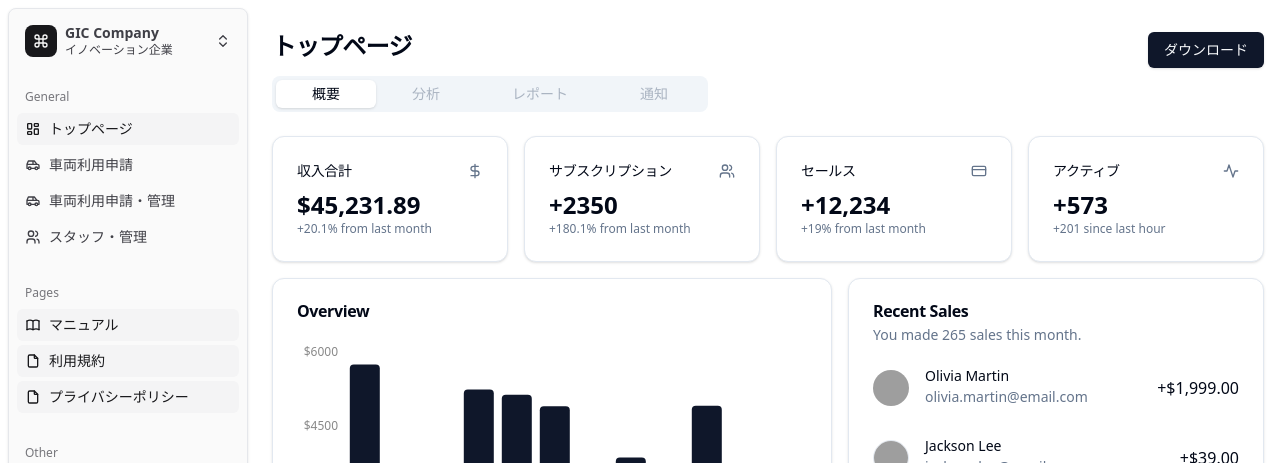
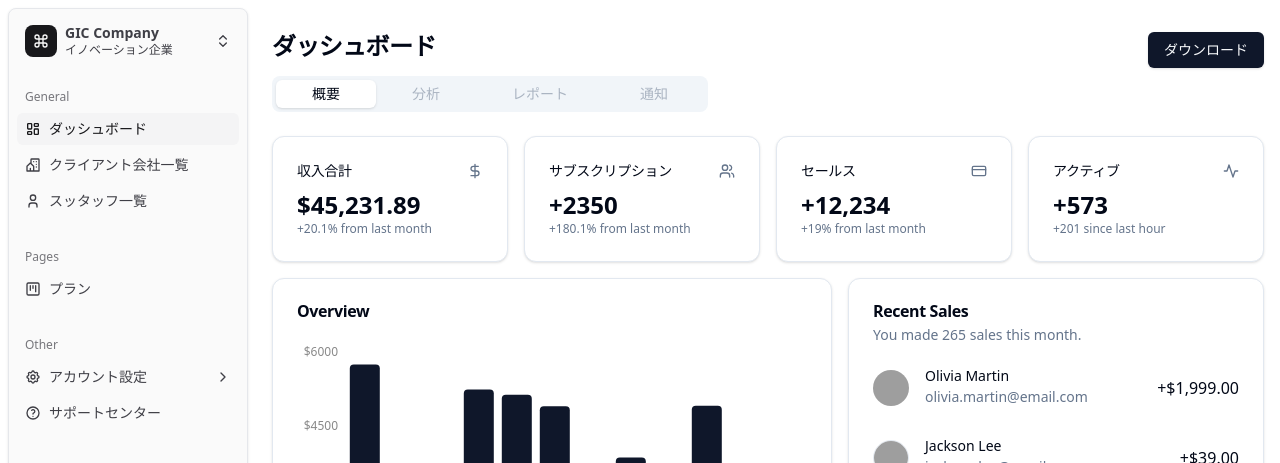
Before and after one commit to aungmyomyat498039/Admin-Dashboard, a React (Vite) app: page / in a window 1280 px wide. Shown: the top 463 px of the page. Built offline with nearby package versions, Linux system fonts and the light colour scheme; grey boxes are pictures that could not be loaded.

Commit message:
Change Japan Text

```diff
--- a/src/components/layout/data/sidebar-data.ts
+++ b/src/components/layout/data/sidebar-data.ts
@@ -1,27 +1,16 @@
 import {
-  IconBarrierBlock,
   IconBrowserCheck,
-  IconBug,
-  IconChecklist,
-  IconError404,
   IconHelp,
   IconLayoutDashboard,
-  IconLock,
-  IconLockAccess,
-  IconMessages,
   IconNotification,
-  IconPackages,
   IconPalette,
-  IconServerOff,
   IconSettings,
   IconTool,
   IconUserCog,
-  IconCar,
-  IconUsers,
-  IconBook,
-  IconFile
+  IconUser,
+  IconBuildingCommunity
 } from '@tabler/icons-react'
-import { AudioWaveform, Command, GalleryVerticalEnd } from 'lucide-react'
+import { Command, SquareKanban } from 'lucide-react'
 import { type SidebarData } from '../types'
 
 export const sidebarData: SidebarData = {
@@ -36,35 +25,25 @@ export const sidebarData: SidebarData = {
       logo: Command,
       plan: 'イノベーション企業',
     },
-    {
-      name: '代理店',
-      logo: GalleryVerticalEnd,
-      plan: 'Enterprise',
-    },
   ],
   navGroups: [
     {
       title: 'General',
       items: [
         {
-          title: 'トップページ',
+          title: 'ダッシュボード',
           url: '/',
           icon: IconLayoutDashboard,
         },
         {
-          title: ' 車両利用申請',
+          title: 'クライアント会社一覧',
           url: '/tasks',
-          icon: IconCar,
+          icon: IconBuildingCommunity,
         },
         {
-          title: '車両利用申請・管理',
+          title: 'スッタッフ一覧',
           url: '/apps',
-          icon: IconCar,
-        },
-        {
-          title: 'スタッフ・管理',
-          url: '/users',
-          icon: IconUsers,
+          icon: IconUser,
         },
       ],
     },
@@ -72,22 +51,9 @@ export const sidebarData: SidebarData = {
       title: 'Pages',
       items: [
         {
-          title: 'マニュアル',
-          url: '/',
-          icon: IconBook,
-
-        },
-        {
-          title: '利用規約',
-          url: '/',
-          icon: IconFile,
-
-        },
-        {
-          title: 'プライバシーポリシー',
-          url: '/',
-          icon: IconFile,
-
+          title: 'プラン',
+          url: '/tasks',
+          icon: SquareKanban,
         },
       ],
     },
@@ -99,29 +65,19 @@ export const sidebarData: SidebarData = {
           icon: IconSettings,
           items: [
             {
-              title: 'Profile',
+              title: 'プロフィール',
               url: '/settings',
               icon: IconUserCog,
             },
             {
-              title: 'Account',
+              title: 'アカウント',
               url: '/settings/account',
               icon: IconTool,
             },
             {
-              title: 'Appearance',
-              url: '/settings/appearance',
-              icon: IconPalette,
-            },
-            {
-              title: 'Notifications',
+              title: '通知',
               url: '/settings/notifications',
               icon: IconNotification,
-            },
-            {
-              title: 'Display',
-              url: '/settings/display',
-              icon: IconBrowserCheck,
             },
           ],
         },
--- a/src/features/dashboard/index.tsx
+++ b/src/features/dashboard/index.tsx
@@ -32,7 +32,7 @@ export default function Dashboard() {
       {/* ===== Main ===== */}
       <Main>
         <div className='mb-2 flex items-center justify-between space-y-2'>
-          <h1 className='text-2xl font-bold tracking-tight'>トップページ</h1>
+          <h1 className='text-2xl font-bold tracking-tight'>ダッシュボード</h1>
           <div className='flex items-center space-x-2'>
             <Button>ダウンロード</Button>
           </div>
```
